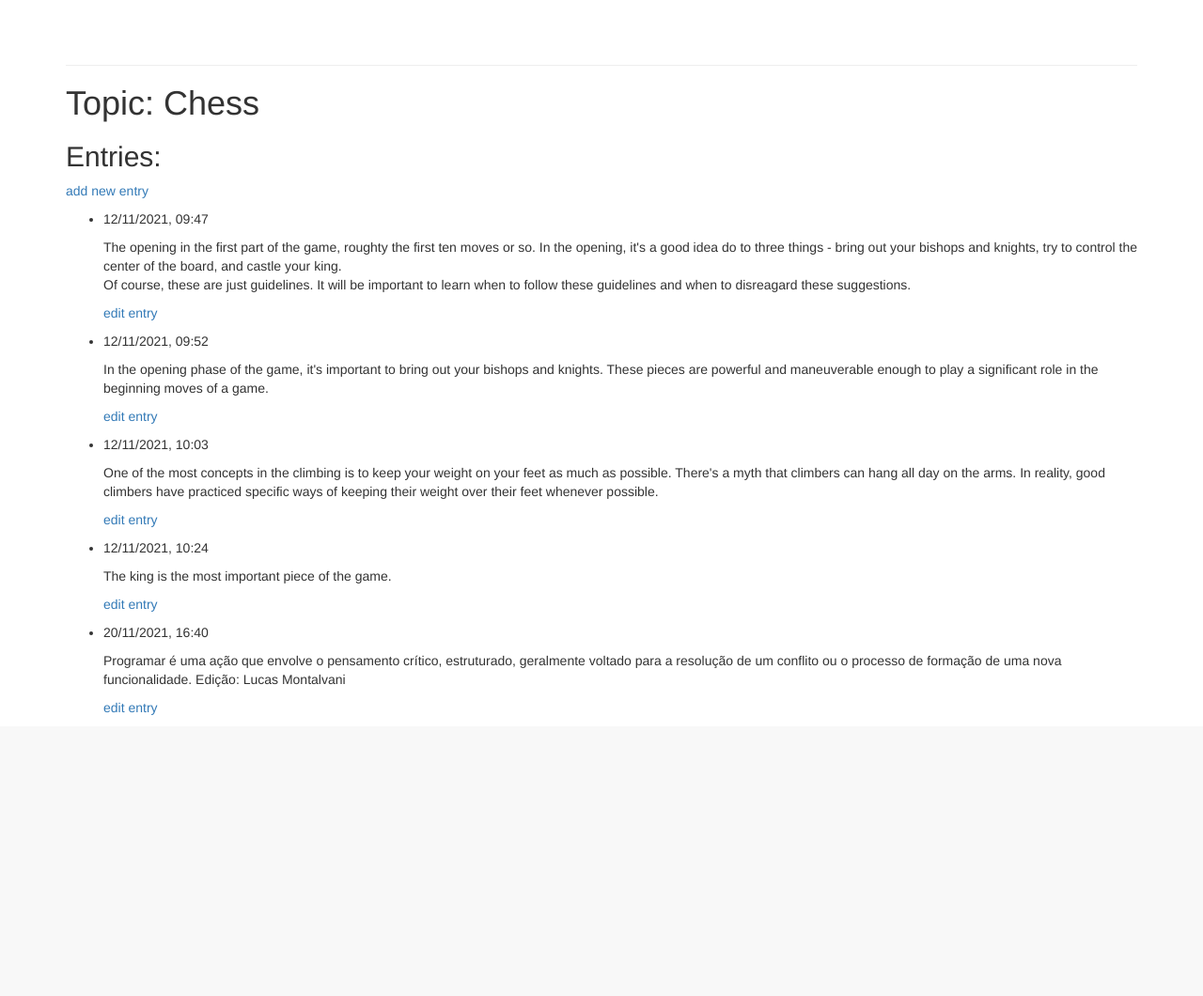
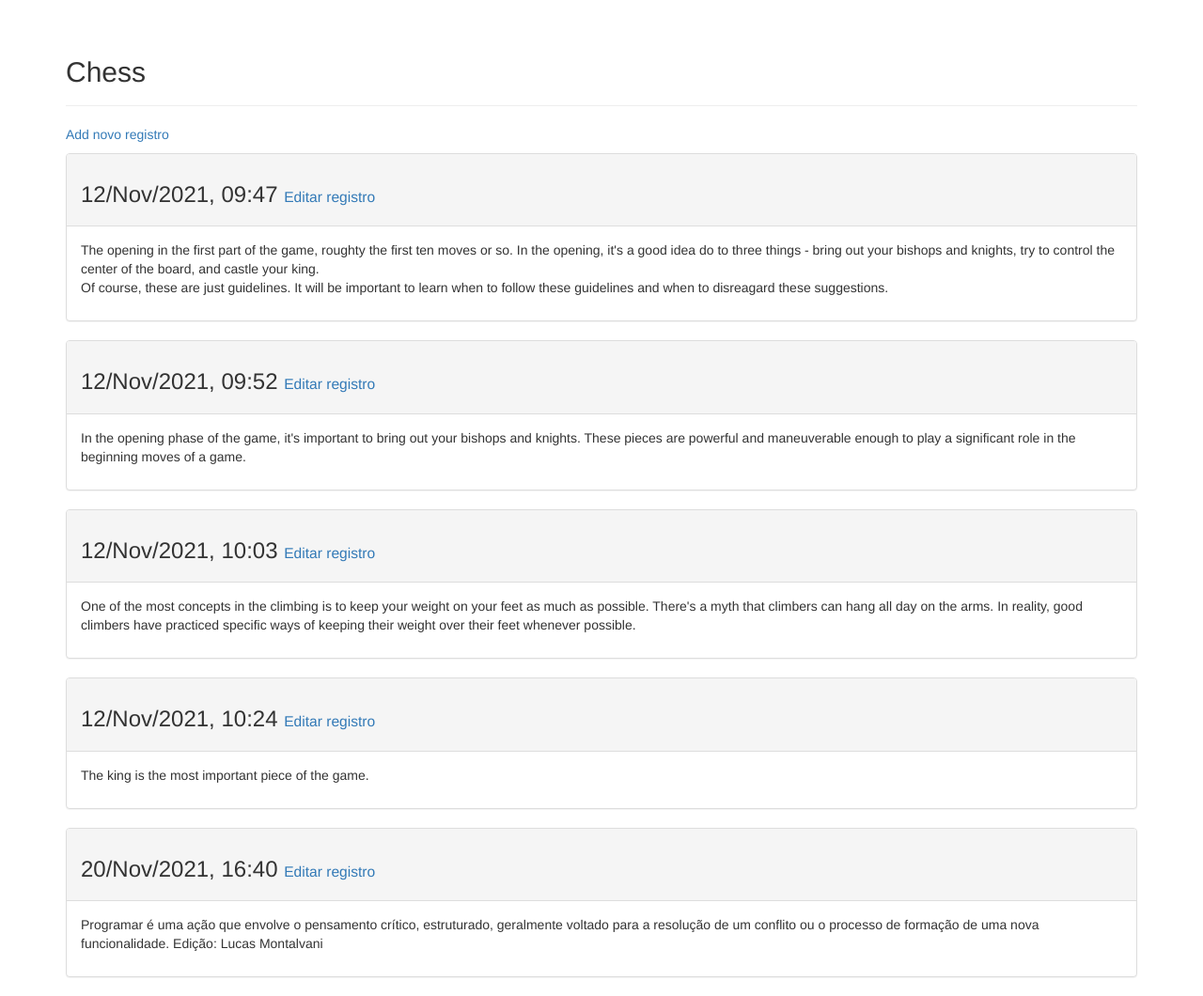
Before and after one commit to montalvas/learning_log, a Django app: template learning_logs/templates/learning_logs/topic.html in a window 1280 px wide. Shown: the part 51-1111 px from the top of the page at 94% size. Before the commit the page ends 812 px from the top, so only its background shows below. Run offline with Django 3.2, Linux system fonts and the light colour scheme; the template is opened without the code that fills it: values that come from a table or form of the project are taken from there, others are empty; data comes from the database, SQL or seed files in the repository; some libraries are stand-ins or nearby versions.

Commit message:
add bootstrap

```diff
--- a/learning_logs/templates/learning_logs/topic.html
+++ b/learning_logs/templates/learning_logs/topic.html
@@ -1,23 +1,31 @@
 {% extends 'learning_logs/_layouts/base.html' %}
 
+{% block header %}
+  <h2>{{ topic }}</h2>
+{% endblock header %}
+
 {% block content %}
-  <h1>Topic: {{ topic }}</h1>
-  <h2>Entries:</h2>
+
   <p>
-    <a href="{% url 'learning_logs:new_entry' topic.id %}">add new entry</a>
+    <a href="{% url 'learning_logs:new_entry' topic.id %}">Add novo registro</a>
   </p>
-  <ul>
+
   {% for entry in entries %}
-    <li>
-      <p>{{ entry.date_added|date:'d/m/Y, H:i' }}</p>
-      <p>{{ entry.text|linebreaks }}</p>
-      <p>
-        <a href="{% url 'learning_logs:edit_entry' entry.id %}">edit entry</a>
-      </p>
-    </li>
+    <div class="panel panel-default">
+      <div class="panel-heading">
+        <h3>
+          {{ entry.date_added|date:'d/M/Y, H:i' }}
+          <small>
+            <a href="{% url 'learning_logs:edit_entry' entry.id %}">Editar registro</a>
+          </small>
+        </h3>
+      </div><!-- panel-heading -->
+      <div class="panel-body">
+        {{ entry.text|linebreaks }}
+      </div><!--panel-body-->
+    </div><!-- panel panel-default -->
   {% empty %}
-    <li>There are no entries for this topic yet.</li>
+    Não há registro para este tópico ainda.
   {% endfor %}
-  </ul>
 
 {% endblock content %}
```
Also changed, not shown: learning_logs/templates/learning_logs/topics.html (+11 -5 lines).
